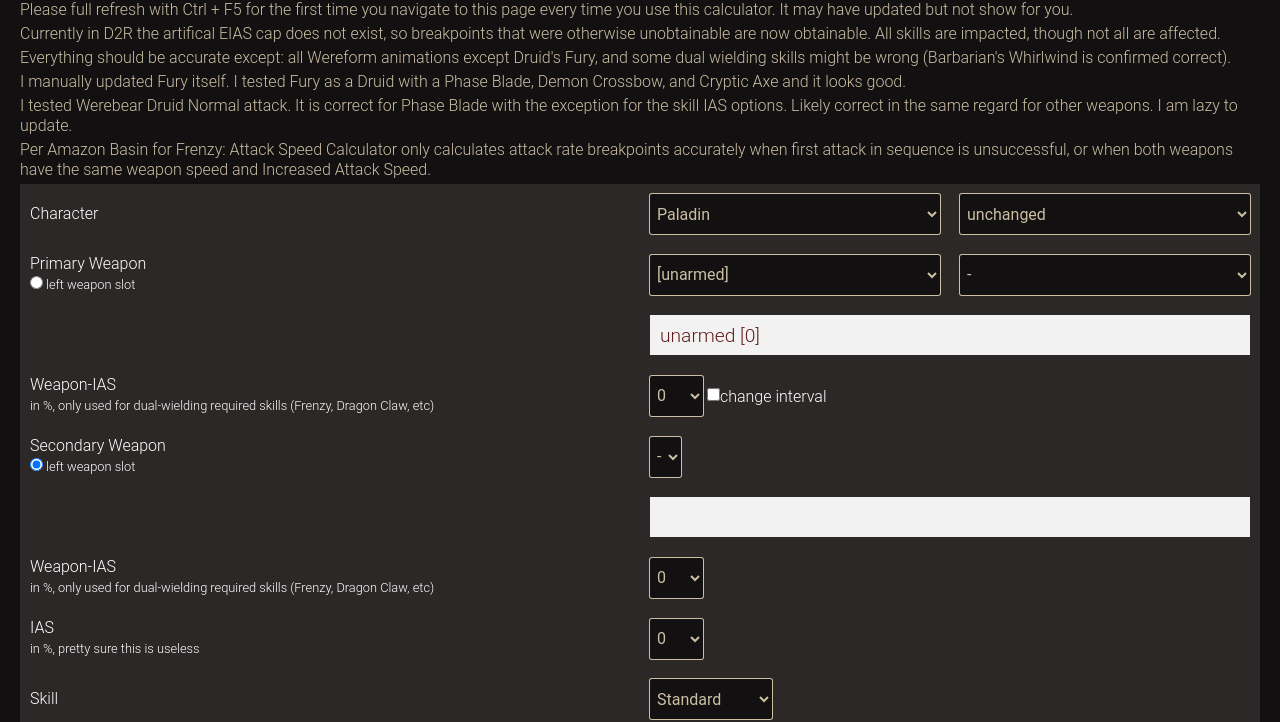
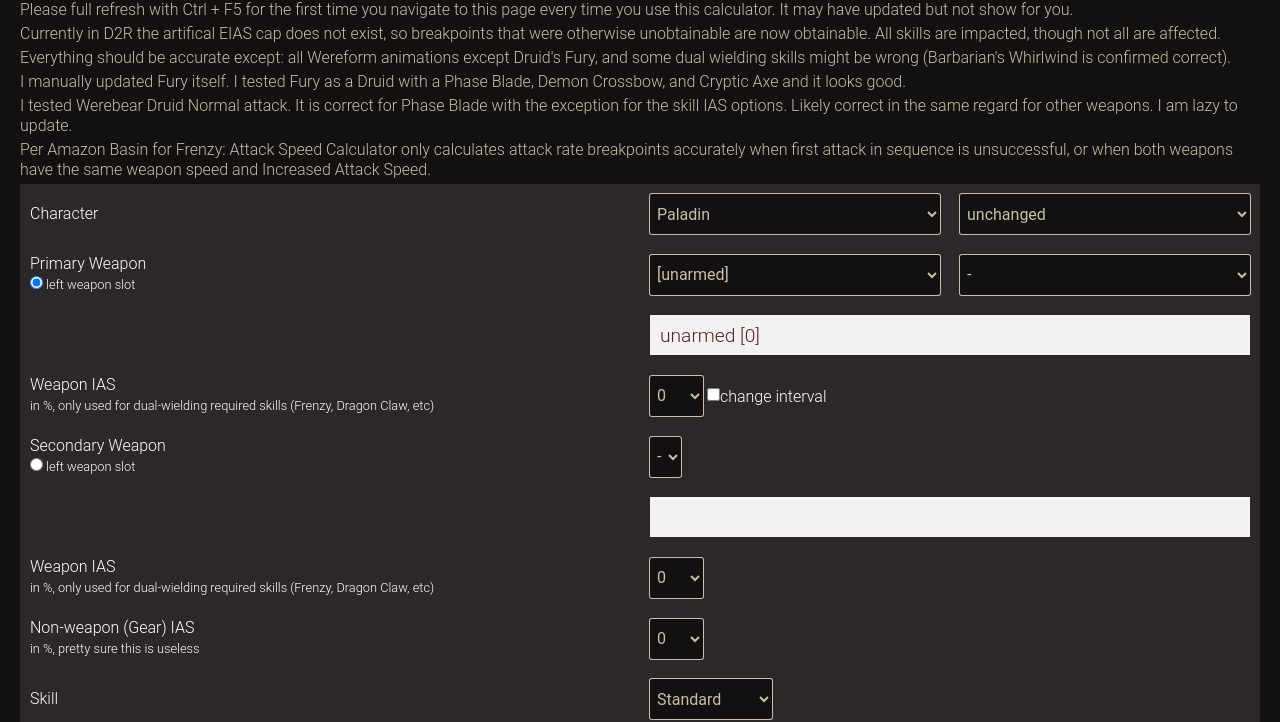
Before and after one commit to Warren1001/MrLlamaSCStreamInfo, a plain HTML site: page IAS Calculator/index.html in a window 1280 px wide. Shown: the part 78-800 px from the top of the page. Drawn offline with Linux system fonts and the light colour scheme.

Commit message:
Update index.html

```diff
--- a/IAS Calculator/index.html
+++ b/IAS Calculator/index.html
@@ -50,14 +50,14 @@
           </td>
         </tr>
         <tr>
-          <td>Weapon-IAS<br><small>in %, only used for dual-wielding required skills (Frenzy, Dragon Claw, etc)</small></td>
+          <td>Weapon IAS<br><small>in %, only used for dual-wielding required skills (Frenzy, Dragon Claw, etc)</small></td>
           <td>
             <select name=wIAS1 size=1 onChange="berechneWerte()"></select>
             <input type=checkbox name=IASstufen onChange="setzeIASstufen()">change interval
           </td>
         </tr>
         <tr>
-          <td>Secondary Weapon<br><small><input type=radio name=primaerwaffe checked onChange="berechneWerte()"> left weapon slot</small>
+          <td>Secondary Weapon<br><small><input type=radio name=primaerwaffe onChange="berechneWerte()"> left weapon slot</small>
           <td>
             <select name=zweitwaffe size=1 onChange="neuZweitwaffe()"></select>
           </td>
@@ -69,11 +69,11 @@
           </td>
         </tr>
         <tr>
-          <td>Weapon-IAS<br><small>in %, only used for dual-wielding required skills (Frenzy, Dragon Claw, etc)</small></td>
+          <td>Weapon IAS<br><small>in %, only used for dual-wielding required skills (Frenzy, Dragon Claw, etc)</small></td>
           <td><select name=wIAS2 size=1 onChange="berechneWerte()"></select></td>
         </tr>
         <tr>
-          <td>IAS<br><small>in %, pretty sure this is useless</small></td></th>
+          <td>Non-weapon (Gear) IAS<br><small>in %, pretty sure this is useless</small></td></th>
           <td>
             <select name=IAS size=1 onChange="berechneWerte()"></select>
           </td>
```
